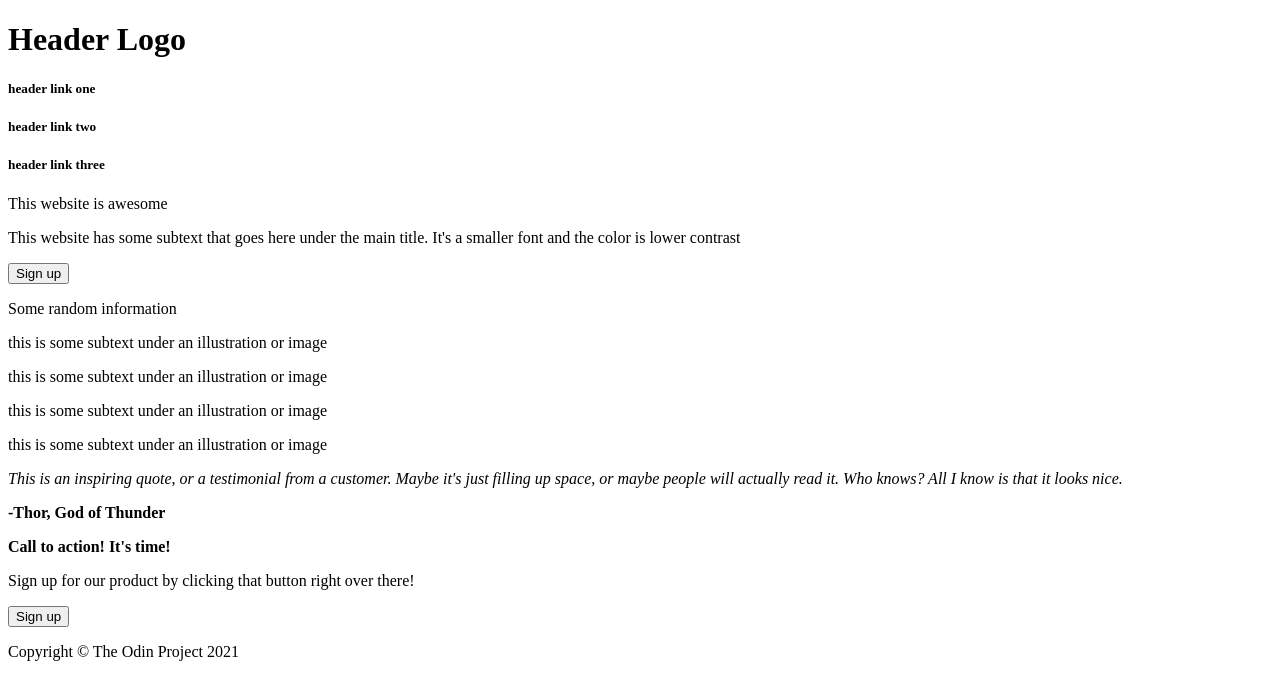
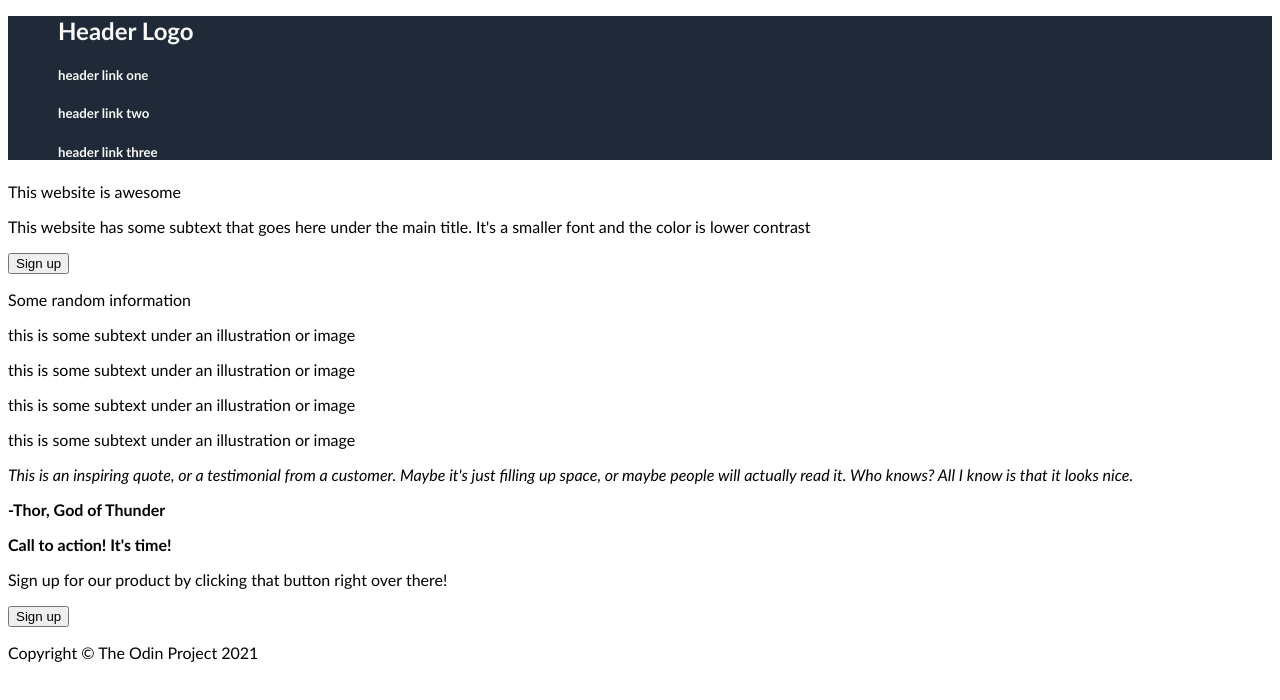
Before and after one commit to kitthung/landing_page, a plain HTML site: page index.html in a window 1280 px wide. Drawn offline with Linux system fonts and the light colour scheme.

Commit message:
edit header logo css

```diff
--- a/index.html
+++ b/index.html
@@ -5,6 +5,7 @@
 <!--[if gt IE 8]>      <html class="no-js"> <!--<![endif]-->
 <html>
     <head>
+        <link rel="stylesheet" href="style.css" >
         <meta charset="utf-8">
         <meta http-equiv="X-UA-Compatible" content="IE=edge">
         <title>Landing Page</title>
@@ -12,11 +13,13 @@
         <meta name="viewport" content="width=device-width, initial-scale=1">
         <link rel="stylesheet" href="">
     </head>
-    <body>
-        <h1>Header Logo</h1>
+    <body style="font-family: 'Gill Sans', 'Gill Sans MT', Calibri, 'Trebuchet MS', sans-serifß">
+        <div class="headers">
+        <h1 style="font-size: 24px;">Header Logo</h1>
         <h5>header link one</h5>
         <h5>header link two</h5>
         <h5>header link three</h5>
+        </div>
         <p>This website is awesome</p>
         <p>This website has some subtext that goes here under the main title. It's a smaller font and the color is lower contrast</p>
         <button>Sign up</button>
--- a/style.css
+++ b/style.css
@@ -0,0 +1,5 @@
+.headers {
+    background-color: #1F2937;
+    color: #f9faf8;
+    padding-left: 50px;
+}
```
